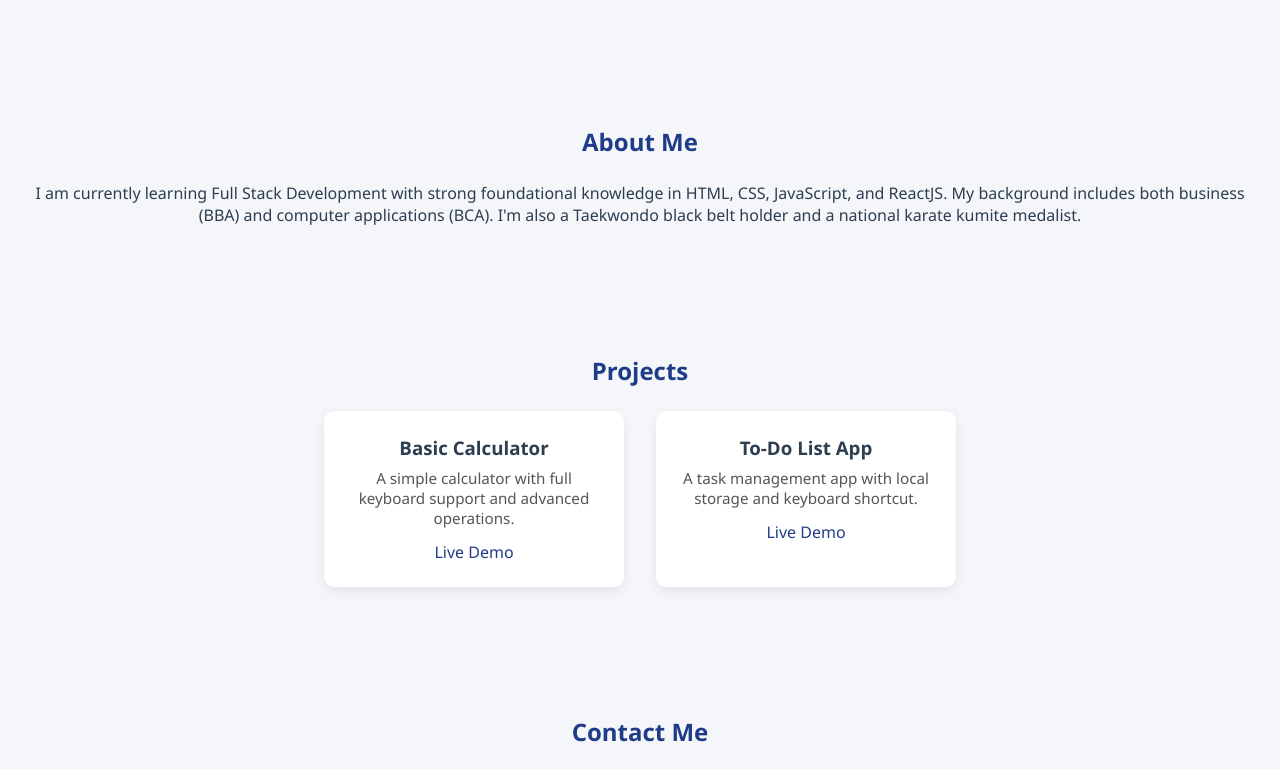
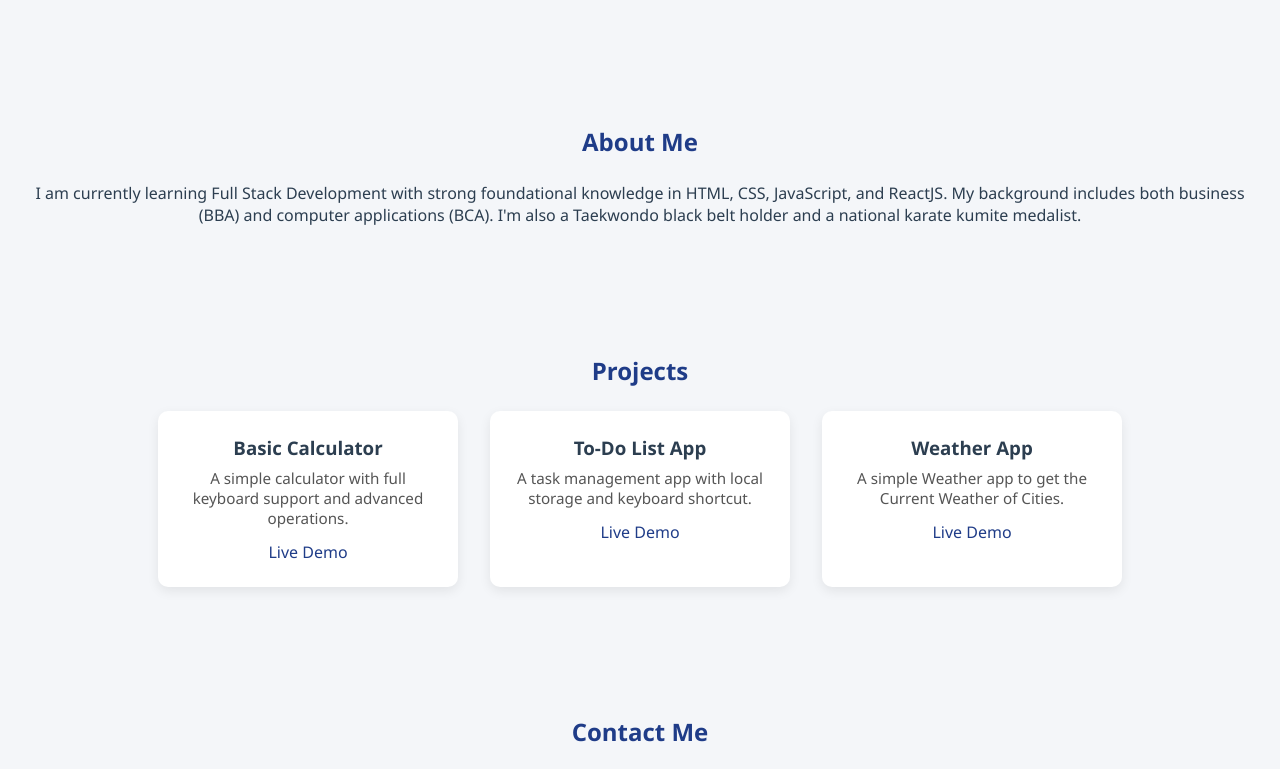
Before and after one commit to Riddhi-Boda/R_personal-portfolio, a plain HTML site: page index.html in a window 1280 px wide. Shown: the part 468-1237 px from the top of the page. Drawn offline with Linux system fonts and the light colour scheme.

Commit message:
Update index.html

```diff
--- a/index.html
+++ b/index.html
@@ -46,6 +46,11 @@
         <p>A task management app with local storage and keyboard shortcut.</p>
         <a href="https://riddhi-boda.github.io/R_to-do-list/" target="_blank">Live Demo</a>
       </div>
+      <div class="project-card">
+        <h3>Weather App</h3>
+        <p>A simple Weather app to get the Current Weather of Cities.</p>
+        <a href="https://riddhi-boda.github.io/R_weather-app/" target="_blank">Live Demo</a>
+      </div>
     </div>
   </section>
 
```
